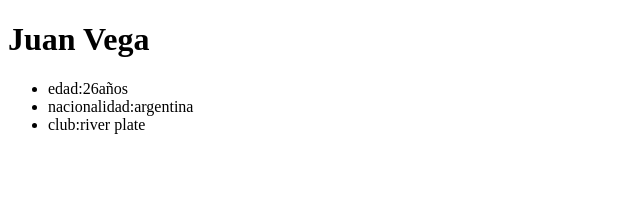
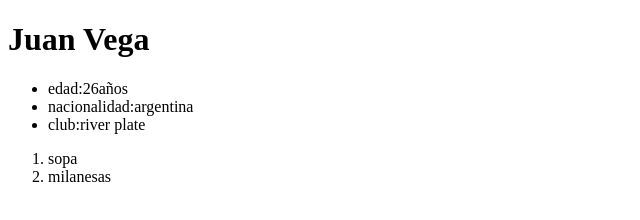
Before and after one commit to jvega0895/clase-4, a plain HTML site: page index.html in a window 1280 px wide. Shown: the whole page, without its empty margins (0-640 px from the left). Drawn offline with Linux system fonts and the light colour scheme.

Commit message:
agregar footer

```diff
--- a/index.html
+++ b/index.html
@@ -17,4 +17,11 @@
     </header>
 
 </body>
+<footer>
+    <ol>
+        <li>sopa
+        </li>
+        <li>milanesas</li>
+    </ol>
+</footer>
 </html>
```
